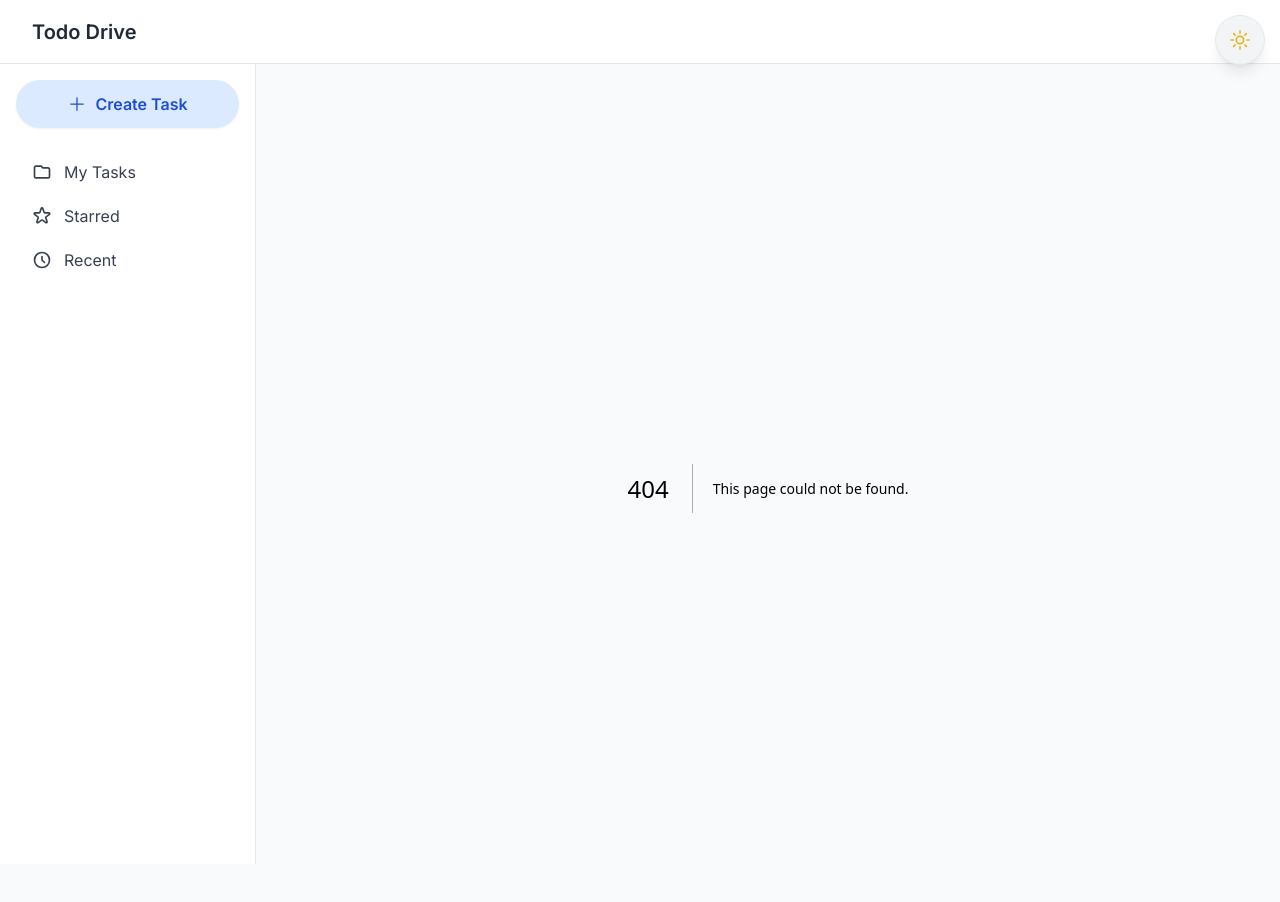
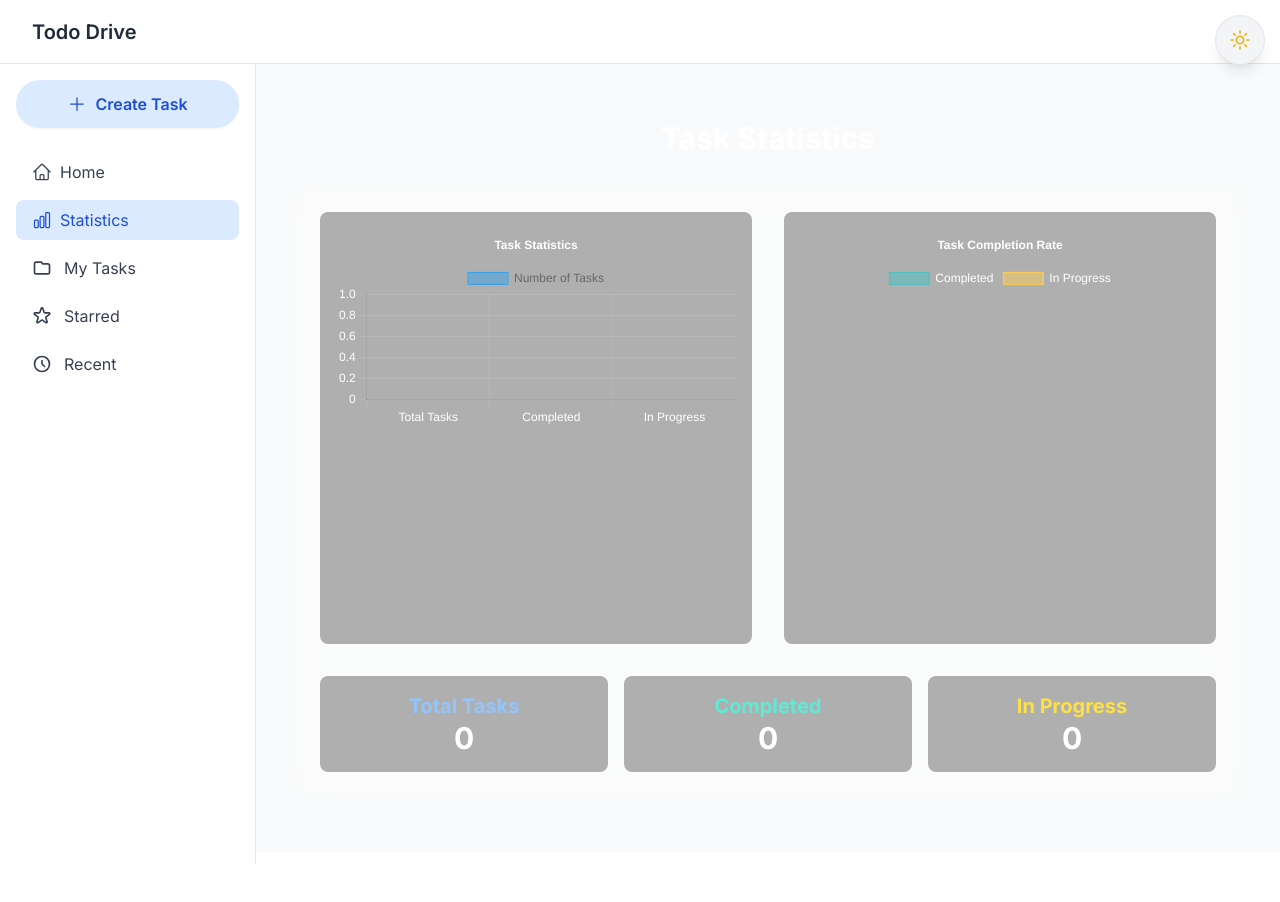
Before and after one commit to hunght37/Next-todo-web, a Next.js app: page /statistics in a window 1280 px wide. Before the commit this address had no page. Shown: the top 902 px of the page. After the commit the page ends 852 px from the top, so only its background shows below. Built offline with nearby package versions, Linux system fonts and the light colour scheme.

Commit message:
feat: add task statistics page
- Add TaskStatistics component with charts
- Create TodoContext for managing tasks
- Add statistics page route
- Update navigation with statistics link
- Add task type definitions

```diff
--- a/package.json
+++ b/package.json
@@ -11,8 +11,10 @@
   "dependencies": {
     "@headlessui/react": "^2.2.0",
     "@heroicons/react": "^2.2.0",
+    "chart.js": "^4.4.6",
     "next": "15.0.3",
     "react": "19.0.0-rc-66855b96-20241106",
+    "react-chartjs-2": "^5.2.0",
     "react-dom": "19.0.0-rc-66855b96-20241106"
   },
   "devDependencies": {
--- a/src/app/globals.css
+++ b/src/app/globals.css
@@ -3,20 +3,18 @@
 @tailwind utilities;
 
 :root {
-  --background: #ffffff;
   --foreground: #171717;
 }
 
 @media (prefers-color-scheme: dark) {
   :root {
-    --background: #0a0a0a;
     --foreground: #ededed;
   }
 }
 
 body {
   color: var(--foreground);
-  background: var(--background);
+  min-height: 100vh;
   font-family: Arial, Helvetica, sans-serif;
 }
 
--- a/src/app/layout.tsx
+++ b/src/app/layout.tsx
@@ -16,8 +16,8 @@ export default function RootLayout({
   children: React.ReactNode;
 }) {
   return (
-    <html lang="en">
-      <body className={inter.className}>
+    <html lang="en" className="h-full">
+      <body className={`${inter.className} min-h-screen bg-gradient-to-r from-[#020024] via-[#090979] to-[#00d4ff]`}>
         <ClientLayout>{children}</ClientLayout>
       </body>
     </html>
--- /dev/null
+++ b/src/app/statistics/page.tsx
@@ -0,0 +1,16 @@
+'use client';
+
+import TaskStatistics from '@/components/TaskStatistics';
+import { TodoContext } from '@/context/TodoContext';
+import { useContext } from 'react';
+
+export default function StatisticsPage() {
+  const { tasks } = useContext(TodoContext);
+
+  return (
+    <div className="container mx-auto px-4 py-8">
+      <h1 className="text-3xl font-bold mb-8 text-center text-white">Task Statistics</h1>
+      <TaskStatistics tasks={tasks} />
+    </div>
+  );
+}
--- a/src/components/ClientLayout.tsx
+++ b/src/components/ClientLayout.tsx
@@ -1,16 +1,22 @@
 'use client';
 
 import ThemeToggle from './ThemeToggle';
-import { PlusIcon } from '@heroicons/react/24/outline';
+import { PlusIcon, ChartBarIcon, HomeIcon } from '@heroicons/react/24/outline';
 import { ThemeProvider } from '@/context/ThemeContext';
+import { TodoProvider } from '@/context/TodoContext';
+import Link from 'next/link';
+import { usePathname } from 'next/navigation';
 
 interface ClientLayoutProps {
   children: React.ReactNode;
 }
 
 export default function ClientLayout({ children }: ClientLayoutProps) {
+  const pathname = usePathname();
+
   return (
     <ThemeProvider>
+      <TodoProvider>
         <div className="min-h-screen flex flex-col bg-gray-50 dark:bg-gray-900">
           <header className="h-16 bg-white dark:bg-gray-800 border-b border-gray-200 dark:border-gray-700 flex items-center px-6 fixed w-full top-0 z-50">
             <div className="flex items-center flex-1">
@@ -30,7 +36,29 @@ export default function ClientLayout({ children }: ClientLayoutProps) {
                   <PlusIcon className="w-5 h-5 mr-2" />
                   Create Task
                 </button>
-              <div className="space-y-1">
+                <div className="space-y-2">
+                  <Link
+                    href="/"
+                    className={`flex items-center space-x-2 px-4 py-2 rounded-lg transition-colors duration-200 ${
+                      pathname === '/'
+                        ? 'bg-blue-100 dark:bg-blue-900 text-blue-700 dark:text-blue-100'
+                        : 'text-gray-700 dark:text-gray-300 hover:bg-gray-100 dark:hover:bg-gray-700'
+                    }`}
+                  >
+                    <HomeIcon className="w-5 h-5" />
+                    <span>Home</span>
+                  </Link>
+                  <Link
+                    href="/statistics"
+                    className={`flex items-center space-x-2 px-4 py-2 rounded-lg transition-colors duration-200 ${
+                      pathname === '/statistics'
+                        ? 'bg-blue-100 dark:bg-blue-900 text-blue-700 dark:text-blue-100'
+                        : 'text-gray-700 dark:text-gray-300 hover:bg-gray-100 dark:hover:bg-gray-700'
+                    }`}
+                  >
+                    <ChartBarIcon className="w-5 h-5" />
+                    <span>Statistics</span>
+                  </Link>
                   <a href="#" className="flex items-center px-4 py-2 text-gray-700 dark:text-gray-200 hover:bg-gray-100 dark:hover:bg-gray-700 rounded-lg">
                     <svg className="w-5 h-5 mr-3" fill="none" stroke="currentColor" viewBox="0 0 24 24">
                       <path strokeLinecap="round" strokeLinejoin="round" strokeWidth="2" d="M3 7v10a2 2 0 002 2h14a2 2 0 002-2V9a2 2 0 00-2-2h-6l-2-2H5a2 2 0 00-2 2z" />
@@ -57,6 +85,7 @@ export default function ClientLayout({ children }: ClientLayoutProps) {
             </main>
           </div>
         </div>
+      </TodoProvider>
     </ThemeProvider>
   );
 }
--- /dev/null
+++ b/src/components/TaskStatistics.tsx
@@ -0,0 +1,165 @@
+import { useEffect, useState } from 'react';
+import {
+  Chart as ChartJS,
+  CategoryScale,
+  LinearScale,
+  BarElement,
+  Title,
+  Tooltip,
+  Legend,
+  ArcElement,
+} from 'chart.js';
+import { Bar, Doughnut } from 'react-chartjs-2';
+import { Task } from '@/types/task';
+
+ChartJS.register(
+  CategoryScale,
+  LinearScale,
+  BarElement,
+  Title,
+  Tooltip,
+  Legend,
+  ArcElement
+);
+
+interface TaskStats {
+  total: number;
+  completed: number;
+  inProgress: number;
+}
+
+export default function TaskStatistics({ tasks }: { tasks: Task[] }) {
+  const [stats, setStats] = useState<TaskStats>({
+    total: 0,
+    completed: 0,
+    inProgress: 0,
+  });
+
+  useEffect(() => {
+    const completed = tasks.filter((task) => task.completed).length;
+    const total = tasks.length;
+    const inProgress = total - completed;
+
+    setStats({
+      total,
+      completed,
+      inProgress,
+    });
+  }, [tasks]);
+
+  const barData = {
+    labels: ['Total Tasks', 'Completed', 'In Progress'],
+    datasets: [
+      {
+        label: 'Number of Tasks',
+        data: [stats.total, stats.completed, stats.inProgress],
+        backgroundColor: [
+          'rgba(54, 162, 235, 0.5)',
+          'rgba(75, 192, 192, 0.5)',
+          'rgba(255, 206, 86, 0.5)',
+        ],
+        borderColor: [
+          'rgba(54, 162, 235, 1)',
+          'rgba(75, 192, 192, 1)',
+          'rgba(255, 206, 86, 1)',
+        ],
+        borderWidth: 1,
+      },
+    ],
+  };
+
+  const doughnutData = {
+    labels: ['Completed', 'In Progress'],
+    datasets: [
+      {
+        data: [stats.completed, stats.inProgress],
+        backgroundColor: [
+          'rgba(75, 192, 192, 0.5)',
+          'rgba(255, 206, 86, 0.5)',
+        ],
+        borderColor: [
+          'rgba(75, 192, 192, 1)',
+          'rgba(255, 206, 86, 1)',
+        ],
+        borderWidth: 1,
+      },
+    ],
+  };
+
+  const options = {
+    responsive: true,
+    plugins: {
+      legend: {
+        position: 'top' as const,
+      },
+      title: {
+        display: true,
+        text: 'Task Statistics',
+        color: 'white',
+      },
+    },
+    scales: {
+      y: {
+        beginAtZero: true,
+        ticks: {
+          color: 'white',
+        },
+        grid: {
+          color: 'rgba(255, 255, 255, 0.1)',
+        },
+      },
+      x: {
+        ticks: {
+          color: 'white',
+        },
+        grid: {
+          color: 'rgba(255, 255, 255, 0.1)',
+        },
+      },
+    },
+  };
+
+  const doughnutOptions = {
+    responsive: true,
+    plugins: {
+      legend: {
+        position: 'top' as const,
+        labels: {
+          color: 'white',
+        },
+      },
+      title: {
+        display: true,
+        text: 'Task Completion Rate',
+        color: 'white',
+      },
+    },
+  };
+
+  return (
+    <div className="w-full p-6 rounded-lg bg-opacity-20 bg-white backdrop-blur-lg">
+      <div className="grid grid-cols-1 md:grid-cols-2 gap-8">
+        <div className="bg-opacity-30 bg-black p-4 rounded-lg">
+          <Bar options={options} data={barData} />
+        </div>
+        <div className="bg-opacity-30 bg-black p-4 rounded-lg">
+          <Doughnut options={doughnutOptions} data={doughnutData} />
+        </div>
+        <div className="md:col-span-2 grid grid-cols-3 gap-4">
+          <div className="bg-opacity-30 bg-black p-4 rounded-lg text-center">
+            <h3 className="text-xl font-bold text-blue-300">Total Tasks</h3>
+            <p className="text-3xl font-bold text-white">{stats.total}</p>
+          </div>
+          <div className="bg-opacity-30 bg-black p-4 rounded-lg text-center">
+            <h3 className="text-xl font-bold text-teal-300">Completed</h3>
+            <p className="text-3xl font-bold text-white">{stats.completed}</p>
+          </div>
+          <div className="bg-opacity-30 bg-black p-4 rounded-lg text-center">
+            <h3 className="text-xl font-bold text-yellow-300">In Progress</h3>
+            <p className="text-3xl font-bold text-white">{stats.inProgress}</p>
+          </div>
+        </div>
+      </div>
+    </div>
+  );
+}
--- /dev/null
+++ b/src/context/TodoContext.tsx
@@ -0,0 +1,67 @@
+'use client';
+
+import { createContext, useState, useEffect } from 'react';
+import { Task } from '@/types/task';
+
+interface TodoContextType {
+  tasks: Task[];
+  setTasks: (tasks: Task[]) => void;
+  addTask: (task: Task) => void;
+  updateTask: (taskId: string, updatedTask: Partial<Task>) => void;
+  deleteTask: (taskId: string) => void;
+}
+
+export const TodoContext = createContext<TodoContextType>({
+  tasks: [],
+  setTasks: () => {},
+  addTask: () => {},
+  updateTask: () => {},
+  deleteTask: () => {},
+});
+
+export function TodoProvider({ children }: { children: React.ReactNode }) {
+  const [tasks, setTasks] = useState<Task[]>([]);
+
+  useEffect(() => {
+    // Load tasks from localStorage when component mounts
+    const savedTasks = localStorage.getItem('tasks');
+    if (savedTasks) {
+      setTasks(JSON.parse(savedTasks));
+    }
+  }, []);
+
+  useEffect(() => {
+    // Save tasks to localStorage whenever they change
+    localStorage.setItem('tasks', JSON.stringify(tasks));
+  }, [tasks]);
+
+  const addTask = (task: Task) => {
+    setTasks([...tasks, task]);
+  };
+
+  const updateTask = (taskId: string, updatedTask: Partial<Task>) => {
+    setTasks(
+      tasks.map((task) =>
+        task.id === taskId ? { ...task, ...updatedTask } : task
+      )
+    );
+  };
+
+  const deleteTask = (taskId: string) => {
+    setTasks(tasks.filter((task) => task.id !== taskId));
+  };
+
+  return (
+    <TodoContext.Provider
+      value={{
+        tasks,
+        setTasks,
+        addTask,
+        updateTask,
+        deleteTask,
+      }}
+    >
+      {children}
+    </TodoContext.Provider>
+  );
+}
--- /dev/null
+++ b/src/types/task.ts
@@ -0,0 +1,15 @@
+export interface Task {
+  id: string;
+  title: string;
+  description?: string;
+  completed: boolean;
+  createdAt: string;
+  updatedAt: string;
+  subTasks?: SubTask[];
+}
+
+export interface SubTask {
+  id: string;
+  title: string;
+  completed: boolean;
+}
```
Also changed, not shown: 1 other file (tests, documents, lock files or other folders). Lines whose indentation alone changed are shown as unchanged.
